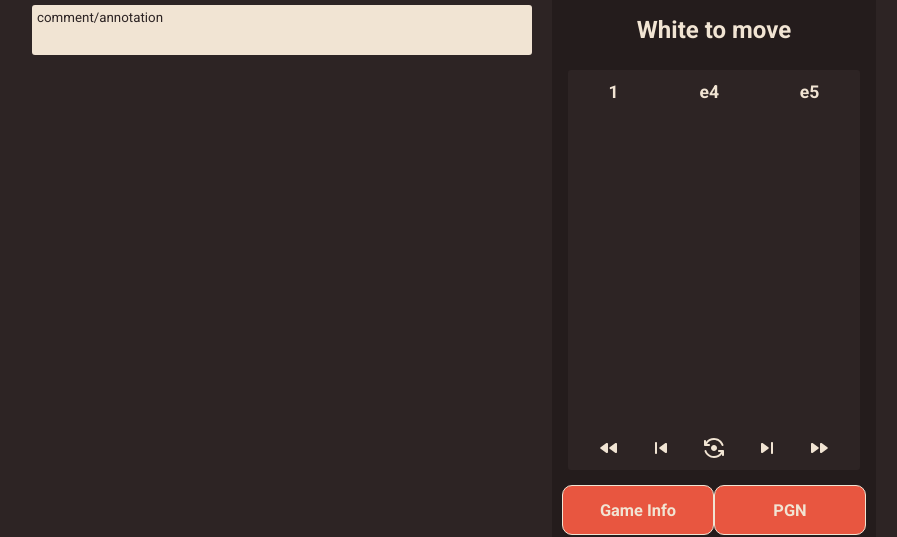
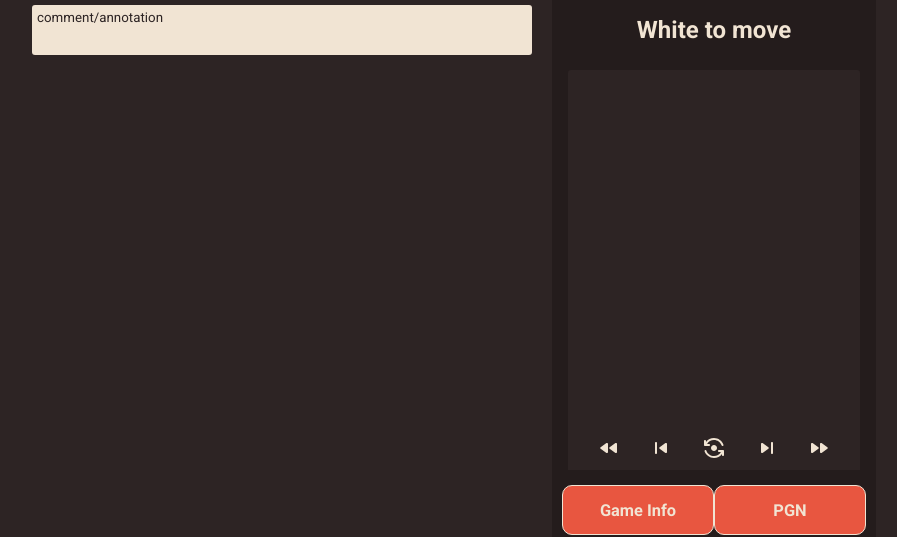
Before and after one commit to LeoSouzaNunes/chess-pgnator, a React (Create React App) app: page /pgn-editor in a window 1280 px wide. Shown: the part 155-692 px from the top of the page, without its empty margins (186-1083 px from the left). Built offline with nearby package versions, Linux system fonts and the light colour scheme.

Commit message:
feat: add comments on pgn output and moves view

```diff
--- a/src/components/ChessBoardComponent/index.jsx
+++ b/src/components/ChessBoardComponent/index.jsx
@@ -3,7 +3,13 @@ import { Chess } from "chess.js";
 import { useState } from "react";
 import { style } from "./styles";
 
-export default function ChessBoardComponent({ setTurn }) {
+export default function ChessBoardComponent({
+    setTurn,
+    setMoveHistory,
+    setComment,
+    comment,
+    boardOrientation,
+}) {
     const [game, setGame] = useState(new Chess());
     function safeGameMutate(modify) {
         setGame((g) => {
@@ -15,6 +21,9 @@ export default function ChessBoardComponent({ setTurn }) {
 
     function handlePieceDrop(sourceSquare, targetSquare, piece) {
         let move = null;
+        if (comment) {
+            game.set_comment(comment);
+        }
         safeGameMutate((game) => {
             move = game.move({
                 from: sourceSquare,
@@ -25,7 +34,8 @@ export default function ChessBoardComponent({ setTurn }) {
         if (!move) {
             return false;
         }
-
+        setMoveHistory(game.history());
+        setComment("");
         setTurn(game.turn());
         return true;
     }
@@ -51,6 +61,7 @@ export default function ChessBoardComponent({ setTurn }) {
         const pgnOutput = game.pgn();
 
         const output = pgnOutput + copyright;
+        console.log(output);
     }
 
     return (
@@ -59,6 +70,7 @@ export default function ChessBoardComponent({ setTurn }) {
             boardWidth={500}
             customBoardStyle={style}
             onPieceDrop={handlePieceDrop}
+            boardOrientation={boardOrientation}
         />
     );
 }
--- a/src/components/MoveList/index.jsx
+++ b/src/components/MoveList/index.jsx
@@ -1,25 +1,57 @@
-import { ListContainer, Move, ControlPanel, styles } from "./styles";
+import {
+    ListContainer,
+    Move,
+    ControlPanel,
+    styles,
+    MovesContainer,
+} from "./styles";
 import FastRewindRoundedIcon from "@mui/icons-material/FastRewindRounded";
 import FastForwardRoundedIcon from "@mui/icons-material/FastForwardRounded";
 import SkipPreviousRoundedIcon from "@mui/icons-material/SkipPreviousRounded";
 import SkipNextRoundedIcon from "@mui/icons-material/SkipNextRounded";
 import FlipCameraAndroidRoundedIcon from "@mui/icons-material/FlipCameraAndroidRounded";
 
-export default function MoveList() {
+export default function MoveList({
+    moveHistory,
+    setBoardOrientation,
+    boardOrientation,
+}) {
+    const actualOrientation = boardOrientation === "white" ? "black" : "white";
+    const moves = formatMoveList(moveHistory);
+
     return (
         <ListContainer>
-            <Move>
-                <p>1</p>
-                <p>e4</p>
-                <p>e5</p>
-            </Move>
+            <MovesContainer>
+                {moves?.map((move, index) => (
+                    <Move key={index}>
+                        <span>{index + 1}</span>
+                        <span>{move.w}</span>
+                        <span>{move.b || "..."}</span>
+                    </Move>
+                ))}
+            </MovesContainer>
             <ControlPanel>
                 <FastRewindRoundedIcon sx={styles} />
                 <SkipPreviousRoundedIcon sx={styles} />
-                <FlipCameraAndroidRoundedIcon sx={styles} />
+                <FlipCameraAndroidRoundedIcon
+                    sx={styles}
+                    onClick={() => {
+                        setBoardOrientation(actualOrientation);
+                    }}
+                />
                 <SkipNextRoundedIcon sx={styles} />
                 <FastForwardRoundedIcon sx={styles} />
             </ControlPanel>
         </ListContainer>
     );
 }
+
+function formatMoveList(moves) {
+    let formattedMoveList = [];
+    for (let i = 0; i < moves.length; i += 2) {
+        const wMove = moves[i];
+        const bMove = moves[i + 1];
+        formattedMoveList.push({ w: wMove, b: bMove });
+    }
+    return formattedMoveList;
+}
--- a/src/components/MoveList/styles.js
+++ b/src/components/MoveList/styles.js
@@ -1,17 +1,30 @@
 import styled from "styled-components";
 
-const ListContainer = styled.ul`
+const ListContainer = styled.div`
     display: flex;
     flex-direction: column;
-    gap: 5px;
+    gap: 10px;
+
+    position: relative;
 
     width: 90%;
     height: 400px;
     padding-top: 15px;
     background-color: #2d2424;
 
-    overflow-y: scroll;
     border-radius: 3px;
+`;
+
+const MovesContainer = styled.ul`
+    width: 100%;
+    max-height: 340px;
+
+    display: flex;
+    flex-direction: column;
+    gap: 10px;
+
+    position: relative;
+    overflow: scroll;
 `;
 
 const Move = styled.li`
@@ -24,9 +37,16 @@ const Move = styled.li`
 
     padding-bottom: 2px;
 
-    p {
+    span {
+        display: flex;
+        justify-content: center;
+        align-items: center;
+
+        width: 25px;
+
         font-weight: 700;
         font-size: 1.1rem;
+        text-align: center;
         color: #f1e4d3;
     }
 `;
@@ -39,7 +59,11 @@ const ControlPanel = styled.li`
     justify-content: space-evenly;
     align-items: center;
 
-    margin-top: auto;
+    position: absolute;
+    bottom: 0;
+
+    width: 100%;
+    background-color: #2d2424;
 `;
 
 const styles = {
@@ -52,4 +76,4 @@ const styles = {
     },
 };
 
-export { ListContainer, Move, ControlPanel, styles };
+export { ListContainer, Move, ControlPanel, styles, MovesContainer };
--- a/src/components/TextArea/index.jsx
+++ b/src/components/TextArea/index.jsx
@@ -1,5 +1,16 @@
 import { Text } from "./styles";
 
-export default function TextArea() {
-    return <Text name="annotation" placeholder="comment/annotation"></Text>;
+export default function TextArea({ setComment, comment }) {
+    function handleChange(e) {
+        const { value } = e.target;
+        setComment(value);
+    }
+
+    return (
+        <Text
+            value={comment}
+            onChange={handleChange}
+            placeholder="comment/annotation"
+        ></Text>
+    );
 }
--- a/src/pages/PgnEditor/index.jsx
+++ b/src/pages/PgnEditor/index.jsx
@@ -19,19 +19,36 @@ import { useState } from "react";
 
 export default function PgnEditor() {
     const [turn, setTurn] = useState("w");
+    const [comment, setComment] = useState("");
     const [showHeadersForm, setShowHeadersForm] = useState(false);
+    const [moveHistory, setMoveHistory] = useState([]);
+    const [boardOrientation, setBoardOrientation] = useState("white");
 
     return (
         <Container>
             <Header content={"center"} none={true} />
             <EditorContainer>
                 <div>
-                    <ChessBoardComponent setTurn={setTurn} />
-                    <TextArea />
+                    <ChessBoardComponent
+                        setTurn={setTurn}
+                        comment={comment}
+                        setComment={setComment}
+                        setMoveHistory={setMoveHistory}
+                        boardOrientation={boardOrientation}
+                    />
+                    <TextArea setComment={setComment} comment={comment} />
                 </div>
                 <SettingsContainer>
                     <TurnContainer turn={turn} />
-                    {showHeadersForm ? <HeadersForm /> : <MoveList />}
+                    {showHeadersForm ? (
+                        <HeadersForm />
+                    ) : (
+                        <MoveList
+                            moveHistory={moveHistory}
+                            setBoardOrientation={setBoardOrientation}
+                            boardOrientation={boardOrientation}
+                        />
+                    )}
                     <ButtonsContainer>
                         {showHeadersForm ? (
                             <MoveListButton show={setShowHeadersForm} />
```
